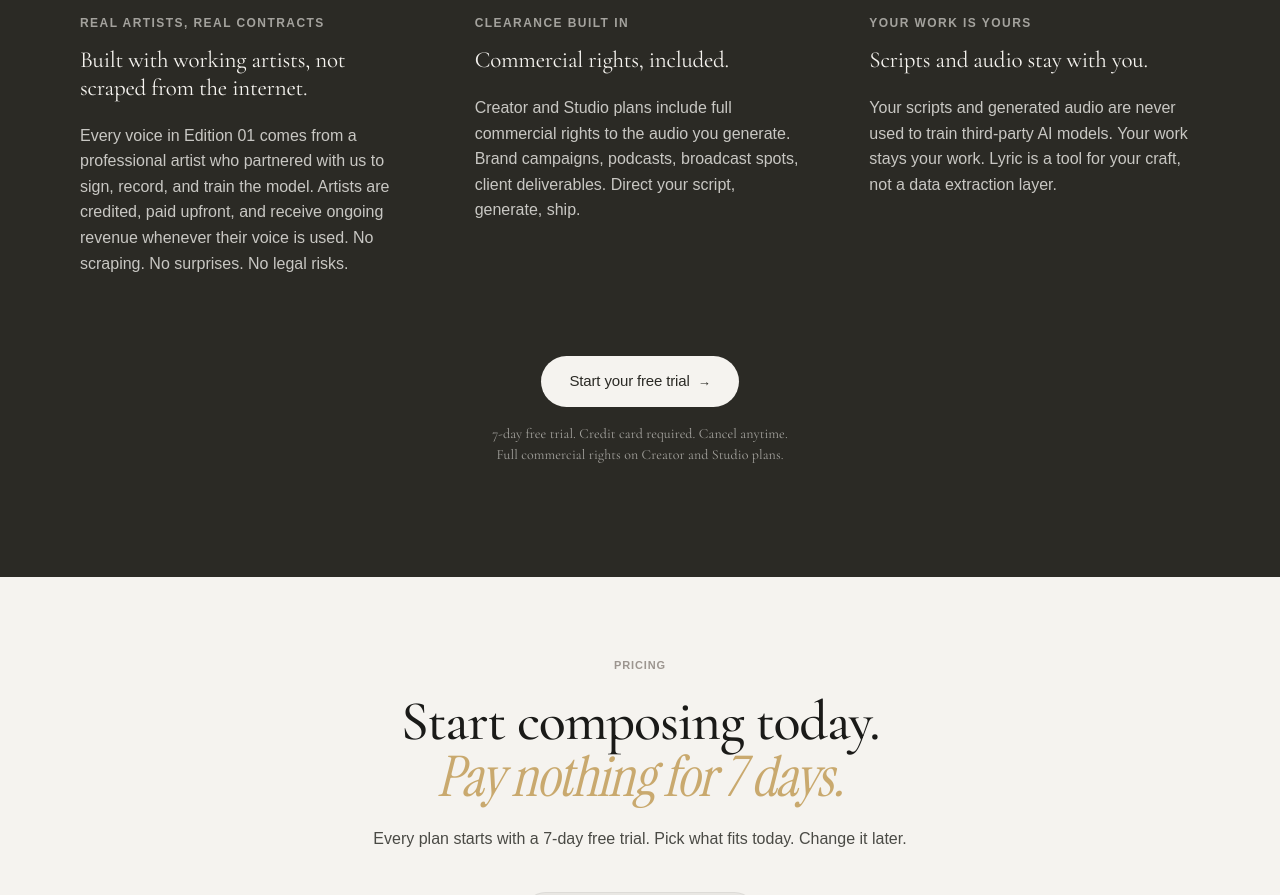
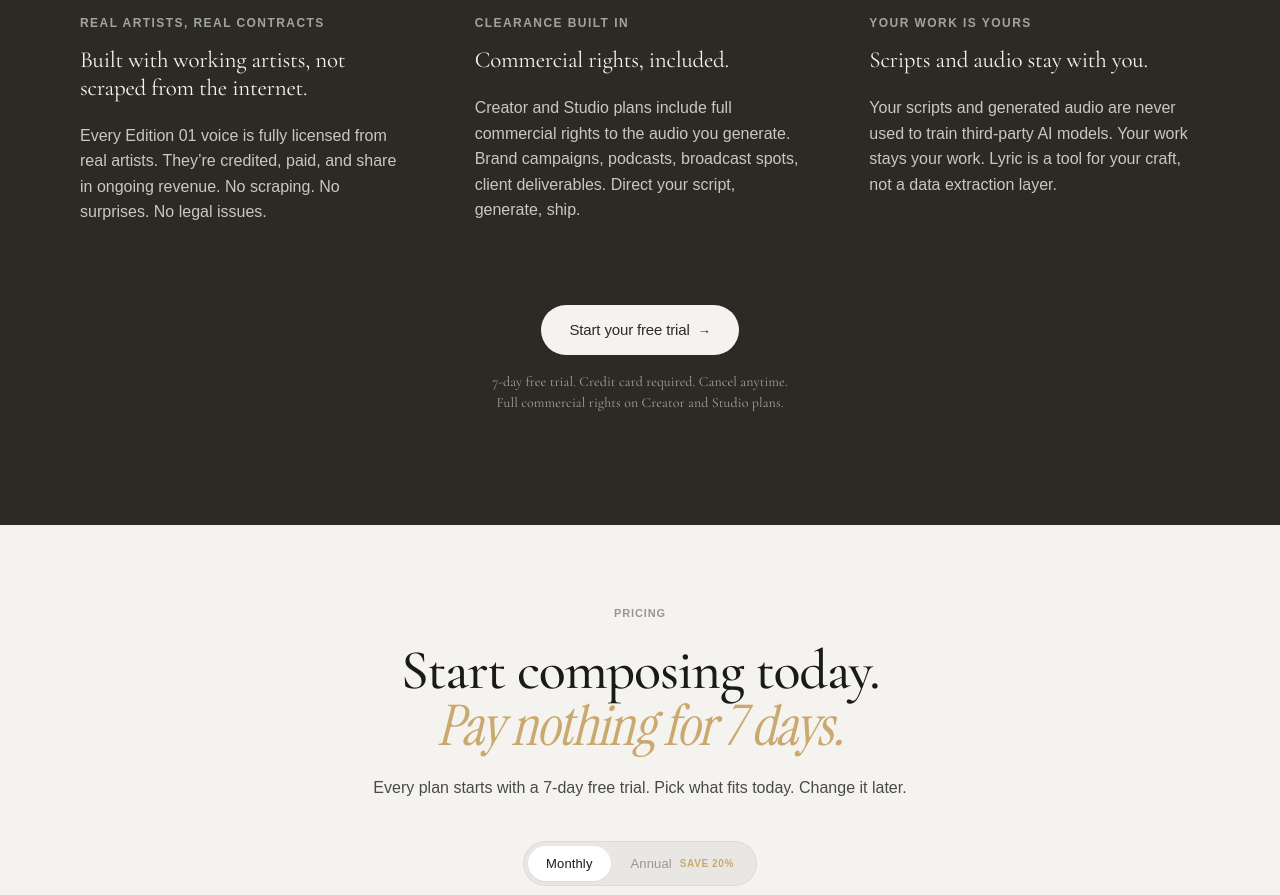
Before and after one commit to lyricvoices-gif/lyric-composer, a Next.js app: page / in a window 1280 px wide. Shown: the part 3740-4635 px from the top of the page. Built offline with nearby package versions, Linux system fonts and the light colour scheme; no server answers.

Commit message:
Tighten wedge pillar 01 body — fully licensed, no legal issues

```diff
--- a/components/landing/EthicsSection.tsx
+++ b/components/landing/EthicsSection.tsx
@@ -15,7 +15,7 @@
     eyebrow: "Real artists, real contracts",
     title: "Built with working artists, not scraped from the internet.",
     body:
-      "Every voice in Edition 01 comes from a professional artist who partnered with us to sign, record, and train the model. Artists are credited, paid upfront, and receive ongoing revenue whenever their voice is used. No scraping. No surprises. No legal risks.",
+      "Every Edition 01 voice is fully licensed from real artists. They’re credited, paid, and share in ongoing revenue. No scraping. No surprises. No legal issues.",
   },
   {
     n: "02",
```
